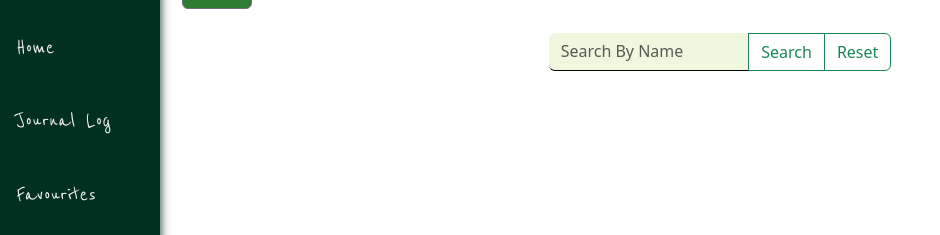
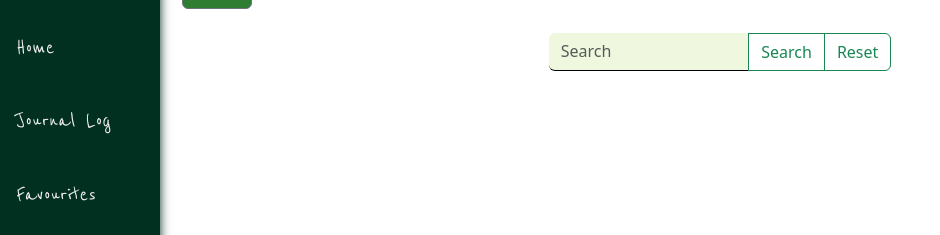
Before and after one commit to SalmaAqa89/WHIONSLargeGroupProject, a Django app: template tasks/templates/pages/favourites.html in a window 1280 px wide. Shown: the part 161-396 px from the top of the page, without its empty margins (0-940 px from the left). Run offline with Django 4.2, Linux system fonts and the light colour scheme; the template is opened without the code that fills it, so the values that code supplies are empty; some libraries are stand-ins or nearby versions; some web fonts are replaced.

Commit message:
change search name

```diff
--- a/tasks/templates/pages/favourites.html
+++ b/tasks/templates/pages/favourites.html
@@ -28,7 +28,7 @@
   <form class="col-sm-4" method="post">
     {% csrf_token %}
     <div class="input-group">
-      <input class="form-control mr-sm-2" type="search" placeholder="Search By Name" name="search" required>
+      <input class="form-control mr-sm-2" type="search" placeholder="Search" name="search" required>
       <button class="btn btn-outline-success my-2 my-sm-0" type="submit">Search</button>
       <a href="{% url 'favourites'%}" class="btn btn-outline-success my-2 my-sm-0">Reset</a>
     </div>
--- a/tasks/templates/pages/journal_log.html
+++ b/tasks/templates/pages/journal_log.html
@@ -39,7 +39,7 @@
             <form class="col-sm-4" method="post">
               {% csrf_token %}
               <div class="input-group">
-                <input class="form-control mr-sm-2" type="search" placeholder="Search By Name" name="search" required>
+                <input class="form-control mr-sm-2" type="search" placeholder="Search" name="search" required>
                 <button class="btn btn-outline-success my-2 my-sm-0" type="submit">Search</button>
                 <a href="{% url 'journal_log'%}" class="btn btn-outline-success my-2 my-sm-0">Reset</a>
               </div>
```
